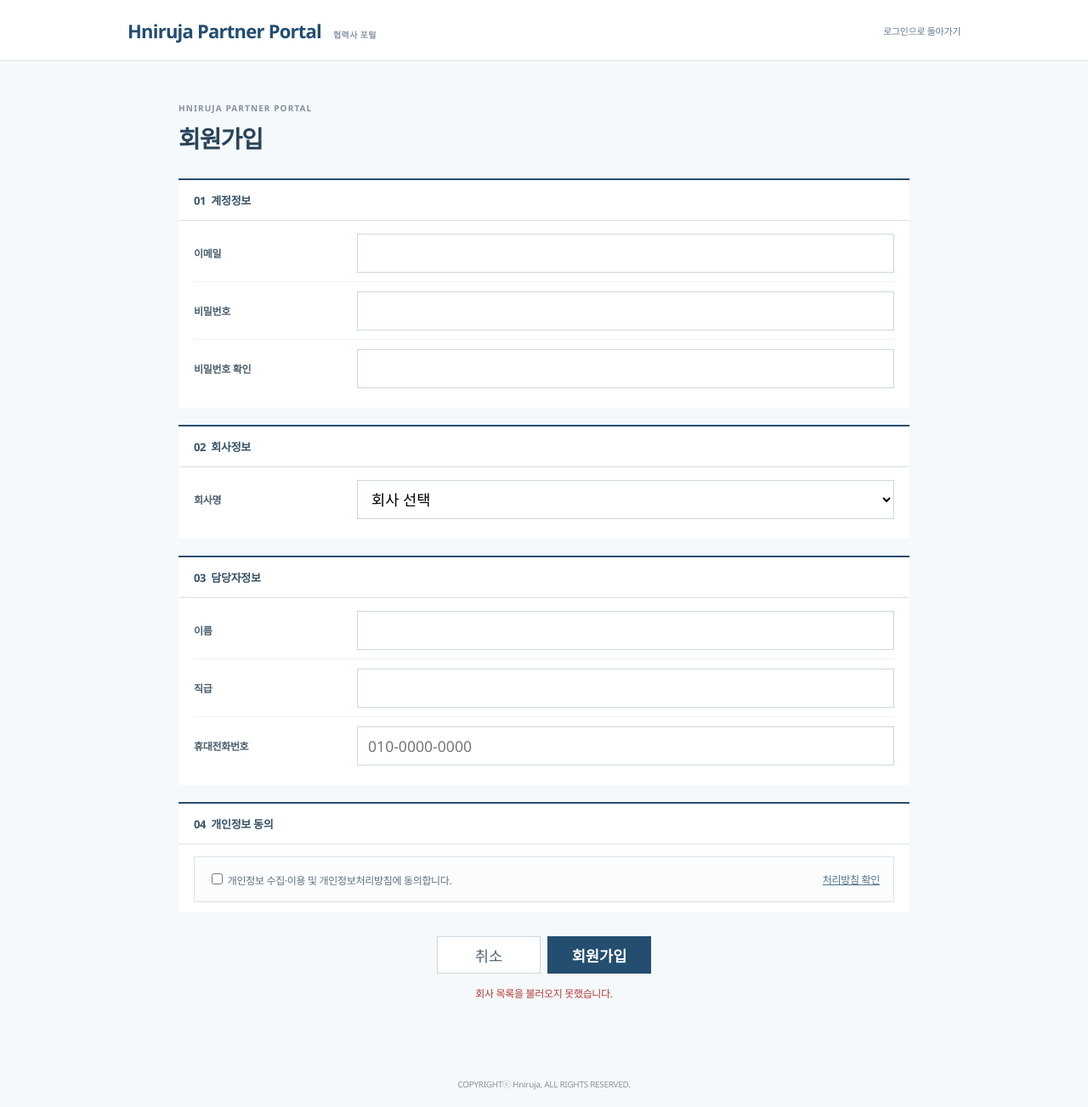
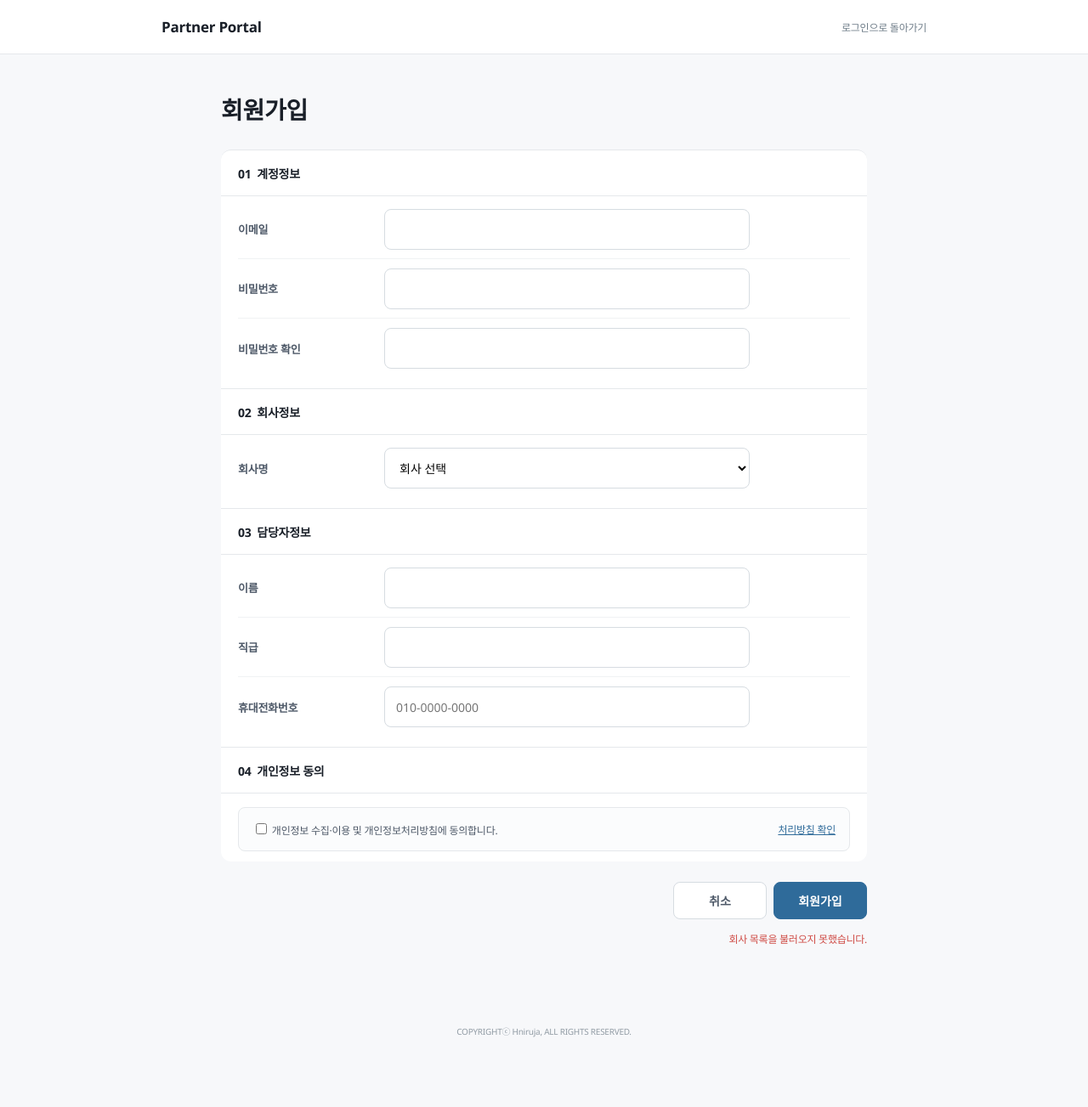
Before and after one commit to yeonggyu325-debug/ipass, a website: page public/signup.html in a window 1280 px wide. Shown: the whole page at 85% size. After the commit the page ends 1241 px from the top, so only its background shows below. Drawn offline with Linux system fonts and the light colour scheme; no server answers; a web font is replaced by a local one.

Commit message:
Update signup.html

```diff
--- a/public/signup.html
+++ b/public/signup.html
@@ -6,44 +6,45 @@
 <title>Hniruja Partner Portal | 회원가입</title>
 <link rel="stylesheet" as="style" crossorigin href="https://cdn.jsdelivr.net/gh/orioncactus/pretendard@v1.3.9/dist/web/variable/pretendardvariable-dynamic-subset.min.css">
 <style>
-:root{--navy:#234e70;--ink:#273746;--muted:#7b8996;--line:#d9e3e9;--line-soft:#edf1f4;--bg:#f6f9fb;--danger:#b33f39;--success:#2c7758}
+:root{--primary:#2f6b9a;--primary-hover:#275d86;--text-strong:#191f28;--text:#4e5968;--muted:#8b95a1;--line:#e5e8eb;--line-strong:#d6dce1;--bg:#f7f8fa;--danger:#cf4b45;--success:#16845b;--radius:8px}
 *{box-sizing:border-box}
-html,body{margin:0;min-height:100%;font-family:"Pretendard Variable","Pretendard","Noto Sans KR","Apple SD Gothic Neo","Segoe UI",sans-serif;color:var(--ink);background:var(--bg);letter-spacing:-.018em}
-body{font-size:110%}
+html,body{margin:0;min-height:100%;font-family:"Pretendard Variable","Pretendard","Noto Sans KR","Apple SD Gothic Neo","Segoe UI",sans-serif;color:var(--text-strong);background:var(--bg);letter-spacing:-.018em}
+body{font-size:14px}
 button,input,select{font:inherit}
-.header{height:72px;background:#fff;border-bottom:1px solid var(--line);display:flex;align-items:center;justify-content:center}
-.header-inner{width:min(980px,92vw);display:flex;align-items:center;justify-content:space-between}
-.brand{color:var(--navy);font-size:22px;font-weight:760;letter-spacing:-.035em}
-.brand small{margin-left:9px;color:#8a98a5;font-size:10px;font-weight:600;letter-spacing:.04em}
-.back{color:#667d8e;font-size:11px;text-decoration:none}
-.wrap{width:min(860px,92vw);margin:48px auto 70px}
-.page-title{margin-bottom:28px}
-.page-title .eyebrow{color:#8292a0;font-size:10px;font-weight:800;letter-spacing:.11em}
-.page-title h1{margin:8px 0 0;color:#294459;font-size:28px;font-weight:730;letter-spacing:-.035em}
-.page-title p{display:none}
-.section{margin-top:20px;background:#fff;border-top:2px solid var(--navy)}
-.section-title{height:48px;display:flex;align-items:center;padding:0 18px;border-bottom:1px solid var(--line);color:#365367;font-size:13px;font-weight:700}
-.section-body{padding:4px 18px 12px}
-.field{display:grid;grid-template-columns:170px minmax(0,1fr);align-items:center;gap:22px;min-height:68px;border-bottom:1px solid var(--line-soft)}
+.header{height:64px;background:#fff;border-bottom:1px solid var(--line);display:flex;align-items:center;justify-content:center}
+.header-inner{width:min(900px,92vw);display:flex;align-items:center;justify-content:space-between}
+.brand{color:var(--text-strong);font-size:17px;font-weight:720}
+.brand small{margin-left:8px;color:var(--muted);font-size:10px;font-weight:600}
+.back{color:#6e7c88;font-size:12px;text-decoration:none}
+.wrap{width:min(760px,92vw);margin:44px auto 72px}
+.page-title{margin-bottom:28px}.page-title .eyebrow{display:none}
+.page-title h1{margin:0;color:var(--text-strong);font-size:28px;font-weight:730}
+.section{background:#fff;border-top:1px solid var(--line)}
+.section:first-of-type{border-radius:12px 12px 0 0}
+.section:nth-last-of-type(1){border-radius:0 0 12px 12px}
+.section-title{height:54px;display:flex;align-items:center;padding:0 20px;border-bottom:1px solid var(--line);color:var(--text-strong);font-size:14px;font-weight:700}
+.section-body{padding:4px 20px 12px}
+.field{display:grid;grid-template-columns:150px minmax(0,1fr);align-items:center;gap:22px;min-height:70px;border-bottom:1px solid #f0f2f4}
 .field:last-child{border-bottom:0}
-.field label{color:#4b5f6f;font-size:12px;font-weight:650}
-.field input,.field select{width:100%;height:46px;border:1px solid #ccd8e1;background:#fff;padding:0 12px;outline:none}
-.field input:focus,.field select:focus{border-color:#79a1bc;box-shadow:0 0 0 3px rgba(91,140,174,.07)}
+.field label{color:var(--text);font-size:13px;font-weight:600}
+.field input,.field select{width:100%;max-width:430px;height:48px;border:1px solid var(--line-strong);border-radius:var(--radius);background:#fff;padding:0 13px;outline:none}
+.field input:focus,.field select:focus{border-color:#80a9c5;box-shadow:0 0 0 3px rgba(47,107,154,.10)}
 .help{display:none}
-.agree{margin-top:10px;padding:16px;border:1px solid var(--line);background:#fbfcfd;color:#5f7281;font-size:12px}
+.agree{margin-top:12px;padding:15px 16px;border:1px solid var(--line);border-radius:var(--radius);background:#fbfcfd;color:var(--text);font-size:12px}
 .agree-row{display:flex;align-items:center;justify-content:space-between;gap:16px}
-.agree a{color:#4e728e}
-.actions{display:flex;justify-content:center;gap:8px;margin-top:28px}
-.btn{min-width:122px;height:44px;border:1px solid #ccd8e0;background:#fff;color:#4f6575}
-.btn.primary{border-color:var(--navy);background:var(--navy);color:#fff;font-weight:700}
-.msg{min-height:18px;margin-top:14px;text-align:center;font-size:12px}
-.msg.error{color:var(--danger)}.msg.ok{color:var(--success)}
-.footer{text-align:center;color:#89959f;font-size:10px;padding:20px}
-@media(max-width:650px){body{font-size:105%}.field{grid-template-columns:1fr;gap:7px;padding:13px 0}.header-inner{width:90vw}.brand small{display:none}.agree-row{align-items:flex-start;flex-direction:column}}
+.agree a{color:var(--primary)}
+.actions{display:flex;justify-content:flex-end;gap:8px;margin-top:24px}
+.btn{min-width:110px;height:44px;border:1px solid var(--line-strong);border-radius:var(--radius);background:#fff;color:var(--text);font-weight:600}
+.btn.primary{border-color:var(--primary);background:var(--primary);color:#fff}
+.btn.primary:hover{background:var(--primary-hover)}
+.msg{min-height:18px;margin-top:14px;text-align:right;font-size:12px}
+.msg:empty{display:none}.msg.error{color:var(--danger)}.msg.ok{color:var(--success)}
+.footer{text-align:center;color:#929ca5;font-size:10px;padding:20px}
+@media(max-width:650px){.field{grid-template-columns:1fr;gap:7px;padding:13px 0}.field input,.field select{max-width:none}.header-inner{width:90vw}.brand small{display:none}.agree-row{align-items:flex-start;flex-direction:column}.actions{flex-direction:column-reverse}.btn{width:100%}.msg{text-align:center}}
 </style>
 </head>
 <body>
-<header class="header"><div class="header-inner"><div class="brand">Hniruja Partner Portal <small>협력사 포털</small></div><a class="back" href="/">로그인으로 돌아가기</a></div></header>
+<header class="header"><div class="header-inner"><div class="brand">Partner Portal</div><a class="back" href="/">로그인으로 돌아가기</a></div></header>
 
 <main class="wrap">
   <div class="page-title"><div class="eyebrow">HNIRUJA PARTNER PORTAL</div><h1>회원가입</h1></div>
```
